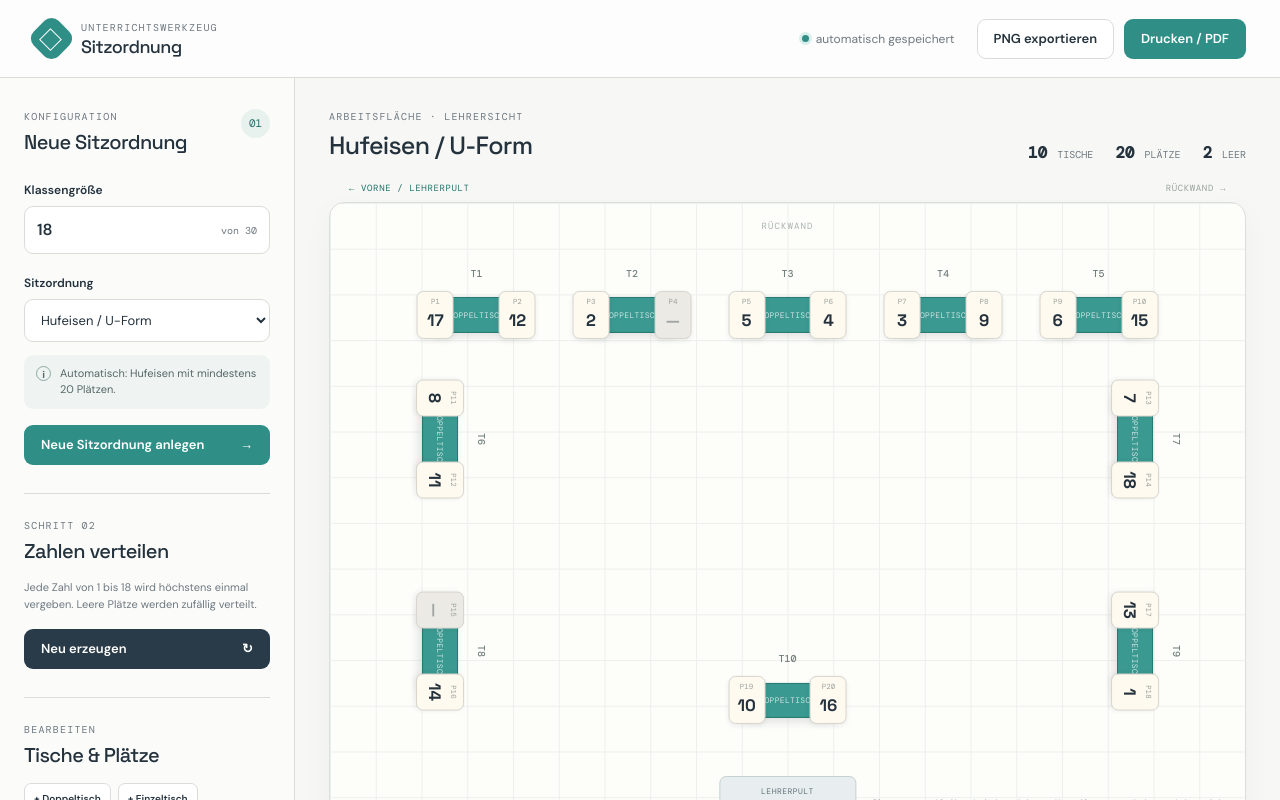
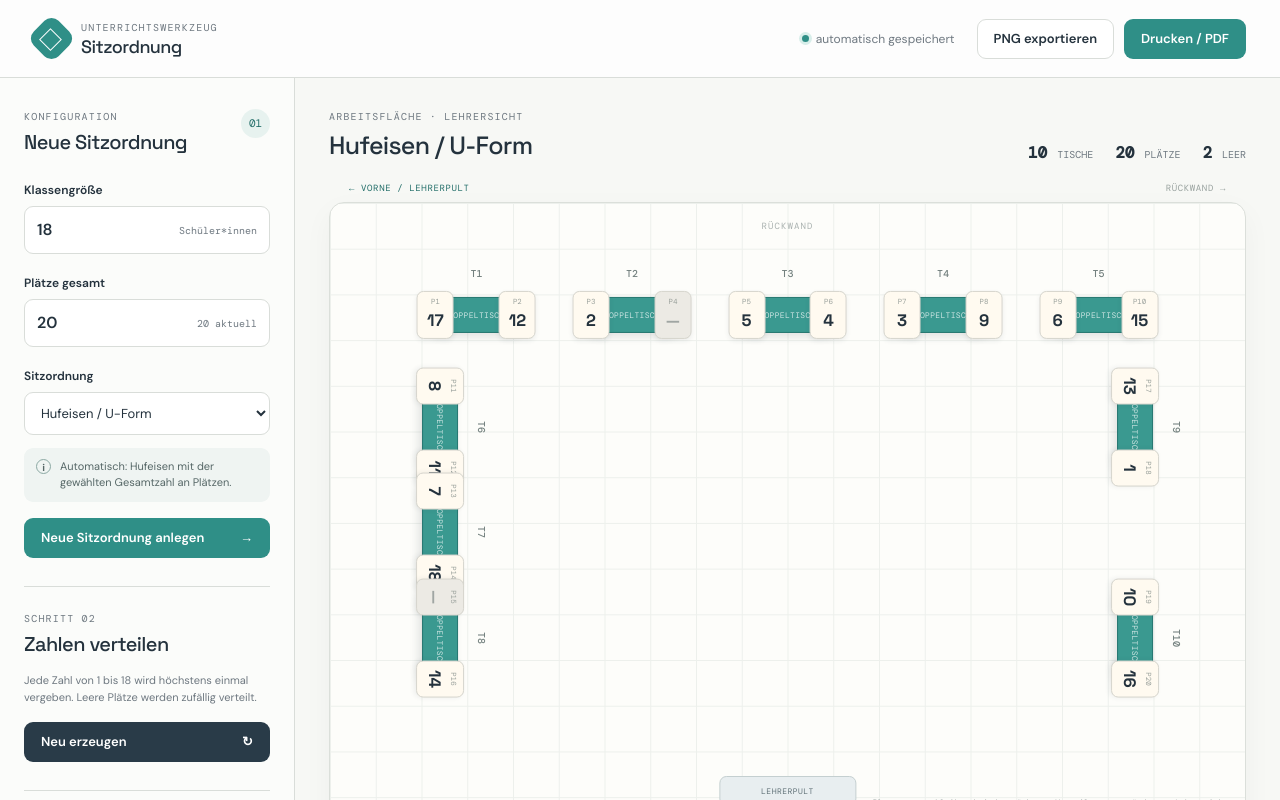
Before and after one commit to HelixBM/Sitzordnung-Generator, a Next.js app: page / in a window 1280 px wide. Shown: the top 800 px of the page. Built offline with nearby package versions, Linux system fonts and the light colour scheme.

Commit message:
Constraints removed

```diff
--- a/app/page.tsx
+++ b/app/page.tsx
@@ -23,6 +23,7 @@ type Table = {
 type SeatingState = {
   layoutType: LayoutType;
   classSize: number;
+  targetSeats: number;
   tables: Table[];
   seats: Seat[];
   nextTableNumber: number;
@@ -34,6 +35,11 @@ type DragState = { tableId: string; dx: number; dy: number } | null;
 const STORAGE_KEY = "sitzordnung-randomizer-v1";
 const STAGE_W = 1000;
 const STAGE_H = 680;
+const DEFAULT_CLASS_SIZE = 18;
+const DEFAULT_TOTAL_SEATS = 20;
+const HORSESHOE_FRONT_LIMIT_Y = 0.72;
+const HORSESHOE_FRONT_MIN_X = 0.3;
+const HORSESHOE_FRONT_MAX_X = 0.7;
 
 const layoutLabels: Record<LayoutType, string> = {
   horseshoe: "Hufeisen / U-Form",
@@ -64,39 +70,93 @@ function makeSeats(tables: Table[], previous?: Seat[]) {
   });
 }
 
-function createLayout(layoutType: LayoutType, classSize: number, tableType: TableType = "double", randomizeAssignments = true): SeatingState {
+function asPositiveInteger(value: number, fallback: number) {
+  return Math.max(1, Math.floor(Number.isFinite(value) ? value : fallback));
+}
+
+function tableTypesForCapacity(totalSeats: number) {
+  const normalized = asPositiveInteger(totalSeats, DEFAULT_TOTAL_SEATS);
+  const types = Array.from({ length: Math.floor(normalized / 2) }, () => "double" as TableType);
+  if (normalized % 2 === 1) types.push("single");
+  return types.length ? types : (["single"] as TableType[]);
+}
+
+function horseshoePosition(index: number, tableCount: number) {
+  const topCount = Math.max(1, Math.ceil(tableCount / 2));
+  const sideCount = tableCount - topCount;
+  const leftCount = Math.ceil(sideCount / 2);
+
+  if (index < topCount) {
+    return {
+      x: topCount === 1 ? 0.5 : 0.16 + (index * 0.68) / (topCount - 1),
+      y: 0.18,
+      rotation: 0,
+    };
+  }
+
+  const sideIndex = index - topCount;
+  const isLeft = sideIndex < leftCount;
+  const indexOnSide = isLeft ? sideIndex : sideIndex - leftCount;
+  const countOnSide = isLeft ? leftCount : sideCount - leftCount;
+
+  return {
+    x: isLeft ? 0.12 : 0.88,
+    y: 0.36 + (indexOnSide * 0.34) / Math.max(1, countOnSide - 1),
+    rotation: 90,
+  };
+}
+
+function arrangeHorseshoeTables(tables: Table[]) {
+  return tables.map((table, index) => ({ ...table, ...horseshoePosition(index, tables.length) }));
+}
+
+function constrainTablePosition(layoutType: LayoutType, x: number, y: number) {
+  const clamped = {
+    x: Math.max(0.06, Math.min(0.94, x)),
+    y: Math.max(0.08, Math.min(0.92, y)),
+  };
+
+  if (
+    layoutType === "horseshoe" &&
+    clamped.y > HORSESHOE_FRONT_LIMIT_Y &&
+    clamped.x >= HORSESHOE_FRONT_MIN_X &&
+    clamped.x <= HORSESHOE_FRONT_MAX_X
+  ) {
+    return { ...clamped, y: HORSESHOE_FRONT_LIMIT_Y };
+  }
+
+  return clamped;
+}
+
+function createLayout(layoutType: LayoutType, classSize: number, targetSeats: number, randomizeAssignments = true): SeatingState {
   const tables: Table[] = [];
   let tableNumber = 1;
+  const tableTypes = tableTypesForCapacity(targetSeats);
+  let typeIndex = 0;
 
-  const add = (x: number, y: number, type = tableType, rotation = 0) => {
+  const add = (x: number, y: number, type = tableTypes[typeIndex] ?? "double", rotation = 0) => {
     tables.push({ id: `T${tableNumber}`, type, x, y, rotation });
     tableNumber += 1;
+    typeIndex += 1;
   };
 
   if (layoutType === "horseshoe") {
-    const tableCount = Math.max(10, Math.ceil(classSize / 2));
-    const topCount = Math.ceil(tableCount / 2);
-    const sideCount = Math.floor((tableCount - topCount) / 2);
-    for (let i = 0; i < topCount; i += 1) {
-      const x = 0.16 + (i * 0.68) / Math.max(1, topCount - 1);
-      add(x, 0.18, tableType, 0);
+    const tableCount = tableTypes.length;
+    for (let i = 0; i < tableCount; i += 1) {
+      const position = horseshoePosition(i, tableCount);
+      add(position.x, position.y, undefined, position.rotation);
     }
-    for (let i = 0; i < sideCount; i += 1) {
-      add(0.12, 0.38 + (i * 0.34) / Math.max(1, sideCount - 1), tableType, 90);
-      add(0.88, 0.38 + (i * 0.34) / Math.max(1, sideCount - 1), tableType, 90);
-    }
-    while (tables.length < tableCount) add(0.5, 0.8, tableType, 0);
   } else if (layoutType === "rows") {
-    const rows = 4;
+    const rows = Math.ceil(tableTypes.length / 4);
+    const xs = [0.17, 0.30, 0.70, 0.83];
     for (let row = 0; row < rows; row += 1) {
-      const y = 0.18 + row * 0.19;
-      add(0.17, y);
-      add(0.30, y);
-      add(0.70, y);
-      add(0.83, y);
+      const y = 0.16 + (row * 0.66) / Math.max(1, rows - 1);
+      for (const x of xs) {
+        if (tables.length < tableTypes.length) add(x, y);
+      }
     }
   } else {
-    const groupCount = Math.max(3, Math.ceil(classSize / 6));
+    const groupCount = Math.ceil(tableTypes.length / 3);
     const columns = Math.min(3, groupCount);
     const rows = Math.ceil(groupCount / columns);
     for (let group = 0; group < groupCount; group += 1) {
@@ -104,16 +164,17 @@ function createLayout(layoutType: LayoutType, classSize: number, tableType: Tabl
       const row = Math.floor(group / columns);
       const centerX = 0.22 + col * (0.56 / Math.max(1, columns - 1));
       const centerY = 0.25 + row * (0.42 / Math.max(1, rows - 1));
-      add(centerX - 0.065, centerY, "double", 90);
-      add(centerX + 0.065, centerY, "double", 90);
-      add(centerX, centerY + 0.09, "double", 0);
+      if (tables.length < tableTypes.length) add(centerX - 0.065, centerY, undefined, 90);
+      if (tables.length < tableTypes.length) add(centerX + 0.065, centerY, undefined, 90);
+      if (tables.length < tableTypes.length) add(centerX, centerY + 0.09, undefined, 0);
     }
   }
 
   const seats = makeSeats(tables);
   const state: SeatingState = {
     layoutType,
-    classSize,
+    classSize: asPositiveInteger(classSize, DEFAULT_CLASS_SIZE),
+    targetSeats: asPositiveInteger(targetSeats, DEFAULT_TOTAL_SEATS),
     tables,
     seats,
     nextTableNumber: tableNumber,
@@ -137,8 +198,64 @@ function tableCapacity(type: TableType) {
   return type === "double" ? 2 : 1;
 }
 
+function totalCapacity(tables: Table[]) {
+  return tables.reduce((sum, table) => sum + tableCapacity(table.type), 0);
+}
+
+function syncCapacity(current: SeatingState, targetSeats: number): SeatingState {
+  const normalized = asPositiveInteger(targetSeats, current.targetSeats);
+  let tables = [...current.tables];
+  let nextTableNumber = current.nextTableNumber;
+
+  while (totalCapacity(tables) < normalized) {
+    const remaining = normalized - totalCapacity(tables);
+    tables.push({
+      id: `T${nextTableNumber}`,
+      type: remaining === 1 ? "single" : "double",
+      x: 0.5 + (Math.random() - 0.5) * 0.2,
+      y: 0.5 + (Math.random() - 0.5) * 0.2,
+      rotation: 0,
+    });
+    nextTableNumber += 1;
+  }
+
+  while (totalCapacity(tables) > normalized && tables.length > 0) {
+    const overflow = totalCapacity(tables) - normalized;
+    const last = tables[tables.length - 1];
+    if (overflow === 1 && last.type === "double") {
+      tables[tables.length - 1] = { ...last, type: "single" };
+      break;
+    }
+    tables.pop();
+  }
+
+  if (current.layoutType === "horseshoe") {
+    tables = arrangeHorseshoeTables(tables);
+  }
+
+  const seats = makeSeats(tables, current.seats);
+  return { ...current, targetSeats: normalized, tables, seats, nextTableNumber, nextSeatNumber: seats.length + 1 };
+}
+
+function normalizeStoredState(stored: SeatingState): SeatingState {
+  const targetSeats = asPositiveInteger(stored.targetSeats ?? stored.seats?.length, DEFAULT_TOTAL_SEATS);
+  const storedTables = stored.tables ?? [];
+  const tables = stored.layoutType === "horseshoe" ? arrangeHorseshoeTables(storedTables) : storedTables;
+  const seats = makeSeats(tables, stored.seats);
+
+  return {
+    ...stored,
+    classSize: asPositiveInteger(stored.classSize, DEFAULT_CLASS_SIZE),
+    targetSeats,
+    tables,
+    seats,
+    nextTableNumber: stored.nextTableNumber ?? tables.length + 1,
+    nextSeatNumber: seats.length + 1,
+  };
+}
+
 export default function Home() {
-  const [state, setState] = useState<SeatingState>(() => createLayout("horseshoe", 18, "double", false));
+  const [state, setState] = useState<SeatingState>(() => createLayout("horseshoe", DEFAULT_CLASS_SIZE, DEFAULT_TOTAL_SEATS, false));
   const [hydrated, setHydrated] = useState(false);
   const [selectedTableId, setSelectedTableId] = useState<string | null>(null);
   const [selectedSeatId, setSelectedSeatId] = useState<number | null>(null);
@@ -150,7 +267,10 @@ export default function Home() {
       const stored = window.localStorage.getItem(STORAGE_KEY);
       // The first render is deterministic for SSR; browser-local state is loaded immediately after hydration.
       // eslint-disable-next-line react-hooks/set-state-in-effect
-      if (stored) setState(JSON.parse(stored) as SeatingState);
+      if (stored) {
+        const parsed = JSON.parse(stored) as SeatingState;
+        setState(normalizeStoredState(parsed));
+      }
       else setState((current) => distribute(current));
     } catch {
       // A corrupted or unavailable browser store should not block the app.
@@ -175,8 +295,8 @@ export default function Home() {
   }, [state.seats]);
 
   function newLayout() {
-    if (state.classSize < 1 || state.classSize > 30) return;
-    const next = createLayout(state.layoutType, state.classSize);
+    if (state.classSize < 1 || state.targetSeats < 1) return;
+    const next = createLayout(state.layoutType, state.classSize, state.targetSeats);
     setState(next);
     setSelectedTableId(null);
     setSelectedSeatId(null);
@@ -189,12 +309,24 @@ export default function Home() {
   }
 
   function setClassSize(value: number) {
-    const nextSize = Math.max(1, Math.min(30, Number.isFinite(value) ? value : 1));
+    const nextSize = asPositiveInteger(value, state.classSize);
     setState((current) => ({ ...current, classSize: nextSize }));
   }
 
+  function setTargetSeats(value: number) {
+    setState((current) => syncCapacity(current, value));
+    setSelectedTableId(null);
+    setSelectedSeatId(null);
+  }
+
   function changeLayout(value: LayoutType) {
-    setState((current) => ({ ...current, layoutType: value }));
+    setState((current) => {
+      if (value !== "horseshoe") return { ...current, layoutType: value };
+
+      const tables = arrangeHorseshoeTables(current.tables);
+      const seats = makeSeats(tables, current.seats);
+      return { ...current, layoutType: value, targetSeats: seats.length, tables, seats, nextSeatNumber: seats.length + 1 };
+    });
   }
 
   function startDrag(event: PointerEvent<HTMLDivElement>, table: Table) {
@@ -216,11 +348,11 @@ export default function Home() {
     const pointerY = ((event.clientY - rect.top) / rect.height) * 100;
     setState((current) => ({
       ...current,
-      tables: current.tables.map((table) =>
-        table.id === drag.tableId
-          ? { ...table, x: Math.max(0.06, Math.min(0.94, (pointerX - drag.dx) / 100)), y: Math.max(0.08, Math.min(0.92, (pointerY - drag.dy) / 100)) }
-          : table,
-      ),
+      tables: current.tables.map((table) => {
+        if (table.id !== drag.tableId) return table;
+        const position = constrainTablePosition(current.layoutType, (pointerX - drag.dx) / 100, (pointerY - drag.dy) / 100);
+        return { ...table, ...position };
+      }),
     }));
   }
 
@@ -239,9 +371,11 @@ export default function Home() {
       const table = current.tables.find((item) => item.id === selectedTableId);
       if (!table) return current;
       const type: TableType = table.type === "double" ? "single" : "double";
-      const tables = current.tables.map((item) => item.id === selectedTableId ? { ...item, type } : item);
+      const tables = current.layoutType === "horseshoe"
+        ? arrangeHorseshoeTables(current.tables.map((item) => item.id === selectedTableId ? { ...item, type } : item))
+        : current.tables.map((item) => item.id === selectedTableId ? { ...item, type } : item);
       const seats = makeSeats(tables, current.seats);
-      return { ...current, tables, seats, nextSeatNumber: seats.length + 1 };
+      return { ...current, targetSeats: seats.length, tables, seats, nextSeatNumber: seats.length + 1 };
     });
   }
 
@@ -249,16 +383,19 @@ export default function Home() {
     const x = 0.5 + (Math.random() - 0.5) * 0.2;
     const y = 0.5 + (Math.random() - 0.5) * 0.2;
     const table: Table = { id: `T${state.nextTableNumber}`, type, x, y, rotation: 0 };
-    const seats = makeSeats([...state.tables, table], state.seats);
-    setState({ ...state, tables: [...state.tables, table], seats, nextTableNumber: state.nextTableNumber + 1, nextSeatNumber: seats.length + 1 });
+    const tables = state.layoutType === "horseshoe" ? arrangeHorseshoeTables([...state.tables, table]) : [...state.tables, table];
+    const seats = makeSeats(tables, state.seats);
+    setState({ ...state, targetSeats: seats.length, tables, seats, nextTableNumber: state.nextTableNumber + 1, nextSeatNumber: seats.length + 1 });
     setSelectedTableId(table.id);
   }
 
   function deleteSelected() {
     if (!selectedTableId) return;
-    const tables = state.tables.filter((table) => table.id !== selectedTableId);
+    const tables = state.layoutType === "horseshoe"
+      ? arrangeHorseshoeTables(state.tables.filter((table) => table.id !== selectedTableId))
+      : state.tables.filter((table) => table.id !== selectedTableId);
     const seats = makeSeats(tables, state.seats.filter((seat) => seat.tableId !== selectedTableId));
-    setState({ ...state, tables, seats, nextSeatNumber: seats.length + 1 });
+    setState({ ...state, targetSeats: seats.length, tables, seats, nextSeatNumber: seats.length + 1 });
     setSelectedTableId(null);
   }
 
@@ -375,8 +512,14 @@ export default function Home() {
 
           <label className="field-label" htmlFor="classSize">Klassengröße</label>
           <div className="number-field">
-            <input id="classSize" type="number" min="1" max="30" value={state.classSize} onChange={(event) => setClassSize(Number(event.target.value))} />
-            <span>von 30</span>
+            <input id="classSize" type="number" min="1" value={state.classSize} onChange={(event) => setClassSize(Number(event.target.value))} />
+            <span>Schüler*innen</span>
+          </div>
+
+          <label className="field-label" htmlFor="targetSeats">Plätze gesamt</label>
+          <div className="number-field">
+            <input id="targetSeats" type="number" min="1" value={state.targetSeats} onChange={(event) => setTargetSeats(Number(event.target.value))} />
+            <span>{capacity} aktuell</span>
           </div>
 
           <label className="field-label" htmlFor="layoutType">Sitzordnung</label>
@@ -388,7 +531,7 @@ export default function Home() {
 
           <div className="template-note">
             <span className="note-icon">i</span>
-            <p>{state.layoutType === "horseshoe" ? "Automatisch: Hufeisen mit mindestens 20 Plätzen." : state.layoutType === "rows" ? "Vorlage: vier Reihen, Mittelgang, je zwei Doppeltische pro Seite." : "Vorlage: Gruppen aus maximal drei Doppeltischen mit bis zu sechs Plätzen."}</p>
+            <p>{state.layoutType === "horseshoe" ? "Automatisch: Hufeisen mit der gewählten Gesamtzahl an Plätzen." : state.layoutType === "rows" ? "Vorlage: Reihen mit Mittelgang und der gewählten Gesamtzahl an Plätzen." : "Vorlage: Gruppen aus Doppeltischen mit der gewählten Gesamtzahl an Plätzen."}</p>
           </div>
 
           <button className="button button-primary button-wide" onClick={newLayout}>Neue Sitzordnung anlegen <span>→</span></button>
```
Also changed, not shown: 1 other file (tests, documents, lock files or other folders).
